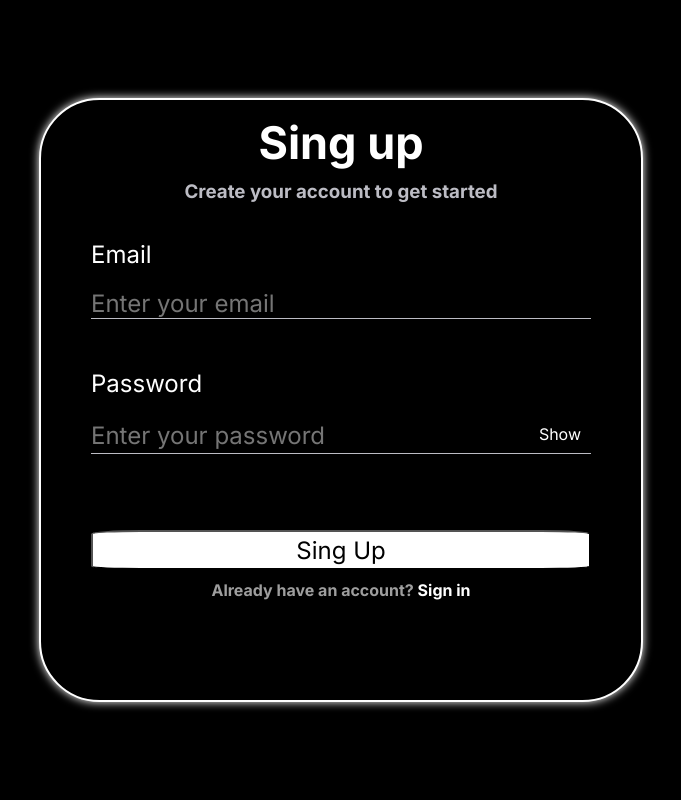
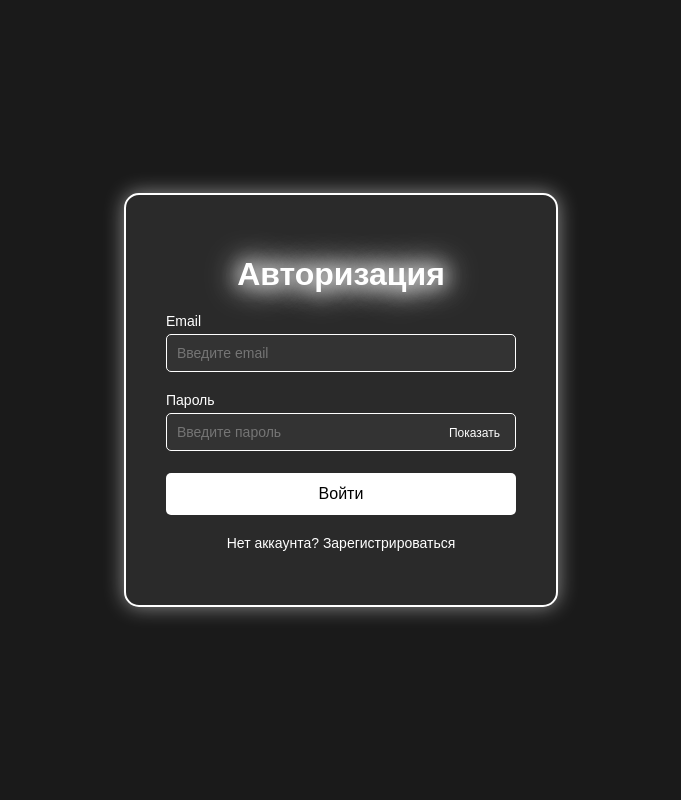
Before and after one commit to XYZ-Labs-MAI/RES-project, a Django app: page /login/ in a window 1280 px wide. Shown: the whole page, without its empty margins (299-980 px from the left). Run offline with Django 3.2, Linux system fonts and the light colour scheme.

Commit message:
redesign login page

```diff
--- a/frontend/static/css/login_page.css
+++ b/frontend/static/css/login_page.css
@@ -1,137 +1,135 @@
-* {
-    margin: 0;
-    padding: 0;
-    font-family: Inter;
+@keyframes neonGlow {
+    0% {
+        text-shadow: 0 0 10px #fff, 0 0 20px #fff, 0 0 30px #fff;
+    }
+    50% {
+        text-shadow: 0 0 20px #fff, 0 0 30px #fff, 0 0 40px #fff;
+    }
+    100% {
+        text-shadow: 0 0 10px #fff, 0 0 20px #fff, 0 0 30px #fff;
+    }
 }
 
-.page {
-    background-color: black;
+
+body.page {
+    font-family: 'Arial', sans-serif;
+    background: #1a1a1a;
     display: flex;
     justify-content: center;
     align-items: center;
     height: 100vh;
+    margin: 0;
+    color: #fff;
 }
 
 .content {
-    background-color: black;
-    border: 2px solid white;
-    width: 600px;
-    height: 600px;
-    display: flex;
-    flex-direction: column;
-    justify-content: center;
-    align-items: center;
-    border-radius: 10%;
-    box-shadow: 0px 0px 10px white;
+    background: #2a2a2a;
+    padding: 40px;
+    border-radius: 15px;
+    border: 2px solid #fff;
+    box-shadow: 0 0 20px rgba(255, 255, 255, 0.5);
+    width: 350px;
+    text-align: center;
+    position: relative;
+    overflow: hidden;
 }
 
-.header {
-    width: 100%;
-    height: 50px;
-    justify-content: center;
-}
-
-.header-title {
-    margin-top: 15px;
-    color: white;
-    text-align: center;
-    font-size: 45px;
-}
-
-.title-mini {
-    text-align: center;
-    color: #bcbcc4;
-    margin-top: 10px;
-}
-
-.main {
-    display: flex;
-    width: 500px;
-    height: 200px;
-    margin: auto;
-    flex-direction: column;
-    gap: 15px;
+.header h1 {
+    font-size: 32px;
+    margin-bottom: 20px;
+    color: #fff;
+    text-shadow: 0 0 10px #fff, 0 0 20px #fff, 0 0 30px #fff;
 }
 
 .text-label {
-    color: white;
-    font-size: 24px;
+    display: block;
+    text-align: left;
+    font-size: 14px;
+    color: #fff;
+    margin-bottom: 5px;
+    gap: 100px;
 }
 
 .text-input {
-    border: 0;
     width: 100%;
-    height: 35px;
-    border-bottom: 1px solid #bcbcc4;
-    background-color: transparent;
-    margin-top: 5px;
-    font-size: 24px;
-    font-family: inherit;
-    color: white;
+    padding: 10px;
+    margin-bottom: 20px;
+    border: 1px solid #fff;
+    border-radius: 5px;
+    font-size: 14px;
+    box-sizing: border-box;
+    background: #333;
+    color: #fff;
+    transition: box-shadow 0.3s ease;
 }
 
 .text-input:focus {
-    border-bottom: 1px solid #bcbcc4;
     outline: none;
+    box-shadow: 0 0 10px #fff, 0 0 20px #fff;
 }
 
 .password-container {
     position: relative;
-    display: flex;
-    align-items: center;
+    height: 40px;
+    gap: 10px;
 }
 
 .toggle-password {
     position: absolute;
     right: 10px;
+    top: 50%;
+    transform: translateY(-50%);
     background: none;
     border: none;
-    color: white;
-    font-size: 16px;
+    color: #fff;
     cursor: pointer;
+    font-size: 12px;
+    transition: text-shadow 0.3s ease;
 }
 
 .toggle-password:hover {
-    color: #bcbcc4;
+    text-shadow: 0 0 10px #fff, 0 0 20px #fff;
 }
 
-.toggle-password img {
-    width: 24px;
-    height: 24px;
+.buttons {
+    margin-top: 20px;
 }
 
-.toggle-password:hover img {
-    opacity: 0.7;
+.confirm {
+    width: 100%;
+    padding: 12px;
+    background: #fff;
+    border: none;
+    border-radius: 5px;
+    color: #000;
+    font-size: 16px;
+    cursor: pointer;
+    transition: box-shadow 0.3s ease;
 }
 
-.footer {
-    margin-bottom: 100px;
+.confirm:hover {
+    box-shadow: 0 0 10px #fff, 0 0 20px #fff;
 }
 
-.buttom-submit {
-    width: 500px;
-    height: 40px;
-    font-size: 24px;
-    background-color: white;
-    color: black;
-    border-radius: 10%;
+.confirm:active {
+    background: #ccc;
 }
 
-.buttom-submit:hover {
-    background-color: rgb(224, 224, 224);
+.login-link {
+    margin-top: 20px;
+    font-size: 14px;
 }
 
-.button-text {
-    text-align: center;
-    margin-top: 10px;
-    color: rgb(158, 158, 158);
+.neon-link {
+    color: #fff;
+    text-decoration: none;
+    transition: text-shadow 0.3s ease;
 }
 
-.button-registration {
-    color: white;
-    text-decoration: none;
+.neon-link:hover {
+    text-shadow: 0 0 10px #fff, 0 0 20px #fff;
 }
 
-.button-registration:hover {
-    color: #9d9d9d;
+.neon-text {
+    animation: neonGlow 2s infinite;
 }
--- a/frontend/templates/login_page/login_page.html
+++ b/frontend/templates/login_page/login_page.html
@@ -3,35 +3,31 @@
 <head>
     <meta charset="UTF-8">
     <meta name="viewport" content="width=device-width, initial-scale=1.0">
-    <title>Sign Up</title>
+    <title>Авторизация</title>
     <link rel="stylesheet" href="../../static/css/login_page.css">
-    <link rel="preconnect" href="https://fonts.googleapis.com">
-    <link rel="preconnect" href="https://fonts.gstatic.com" crossorigin>
-    <link href="https://fonts.googleapis.com/css2?family=Inter:ital,opsz,wght@0,14..32,100..900;1,14..32,100..900&display=swap" rel="stylesheet">
 </head>
 <body class="page">
     <div class="content">
         <header class="header">
-            <h2 class="header-title">Sing up</h2>
-            <h3 class="header title-mini">Create your account to get started</h3>
+            <h1 class="neon-text">Авторизация</h1>
         </header>
         <section class="main">
-            <label class="text-label" for="first-name">Email</label>
-            <input class="text-input" type="email" name="first-name" id="first-name" placeholder="Enter your email" required>
-            <br>
-            <label class="text-label" for="password">Password</label>
+            <label class="text-label" for="email">Email</label>
+            <input class="text-input neon-input" type="email" name="email" id="email" placeholder="Введите email" required>
+            <label class="text-label" for="password">Пароль</label>
             <div class="password-container">
-                <input class="text-input" type="password" name="password" id="password" placeholder="Enter your password" required>
-                <button type="button" id="toggle-password" class="toggle-password">Show</button>
+                <input class="text-input neon-input" type="password" name="password" id="password" placeholder="Введите пароль" required>
+                <button type="button" id="toggle-password" class="toggle-password neon-button">Показать</button>
             </div>
         </section>
-        <div class="footer">
-            <input class="buttom-submit" type="submit" value="Sing Up">
-            <h4 class="button-text">Already have an account?
-                <a class="button-registration" href="register">Sign in</a>
-            </h4>
+        <div class="buttons">
+            <button class="confirm neon-button">Войти</button>
+        </div>
+        <div class="login-link">
+            <p>Нет аккаунта? <a href="/login" class="neon-link">Зарегистрироваться</a></p>
         </div>
     </div>
+</body>
 <script>
     const passwordInput = document.getElementById('password');
     const togglePasswordButton = document.getElementById('toggle-password');
@@ -40,8 +36,7 @@
         const isPassword = passwordInput.type === 'password';
         passwordInput.type = isPassword ? 'text' : 'password';
 
-            togglePasswordButton.textContent = isPassword ? 'Hide' : 'Show';
+        togglePasswordButton.textContent = isPassword ? 'Показать' : 'Скрыть';
     });
 </script>
-</body>
 </html>
```
Lines whose indentation alone changed are shown as unchanged.
